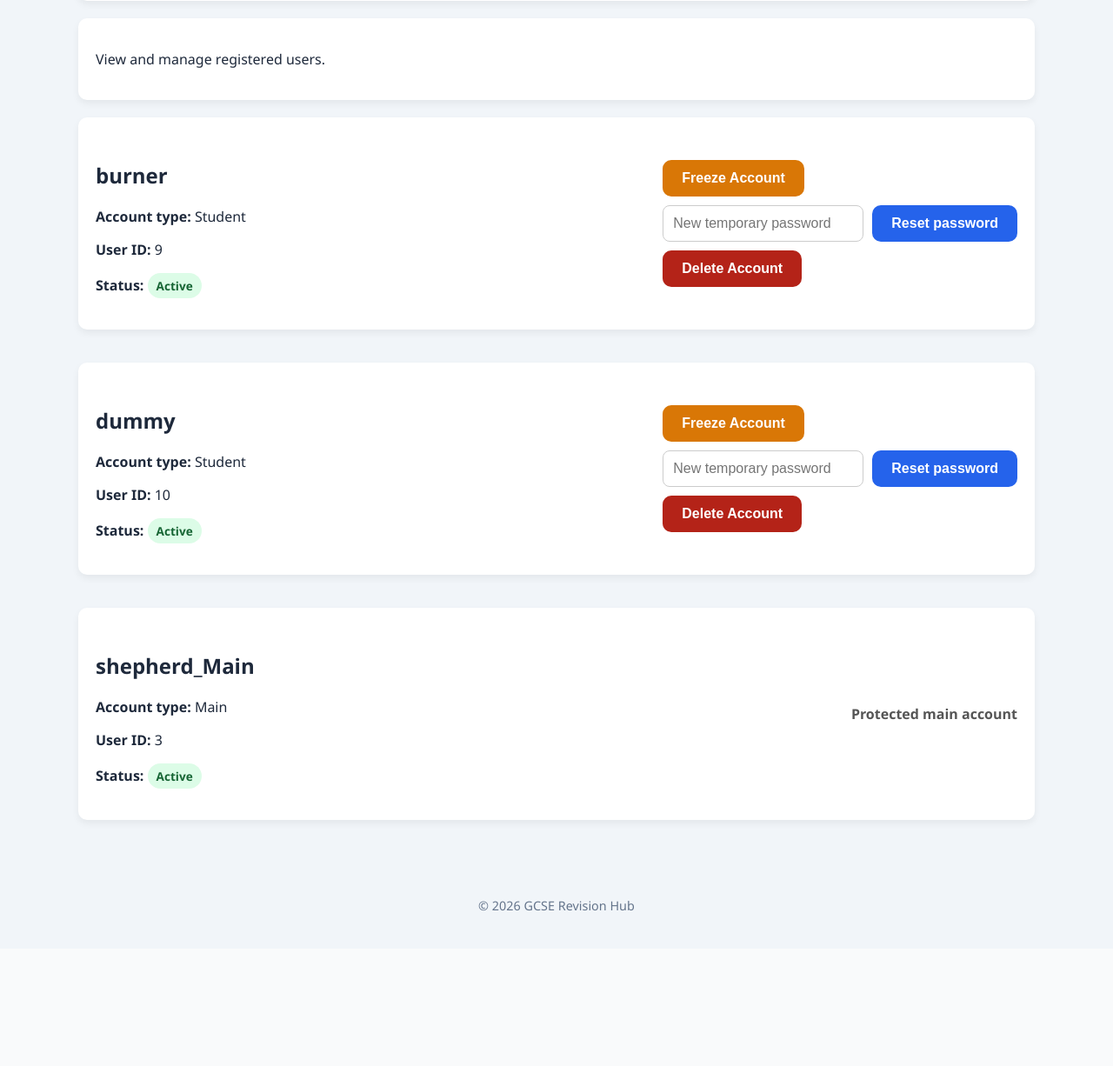
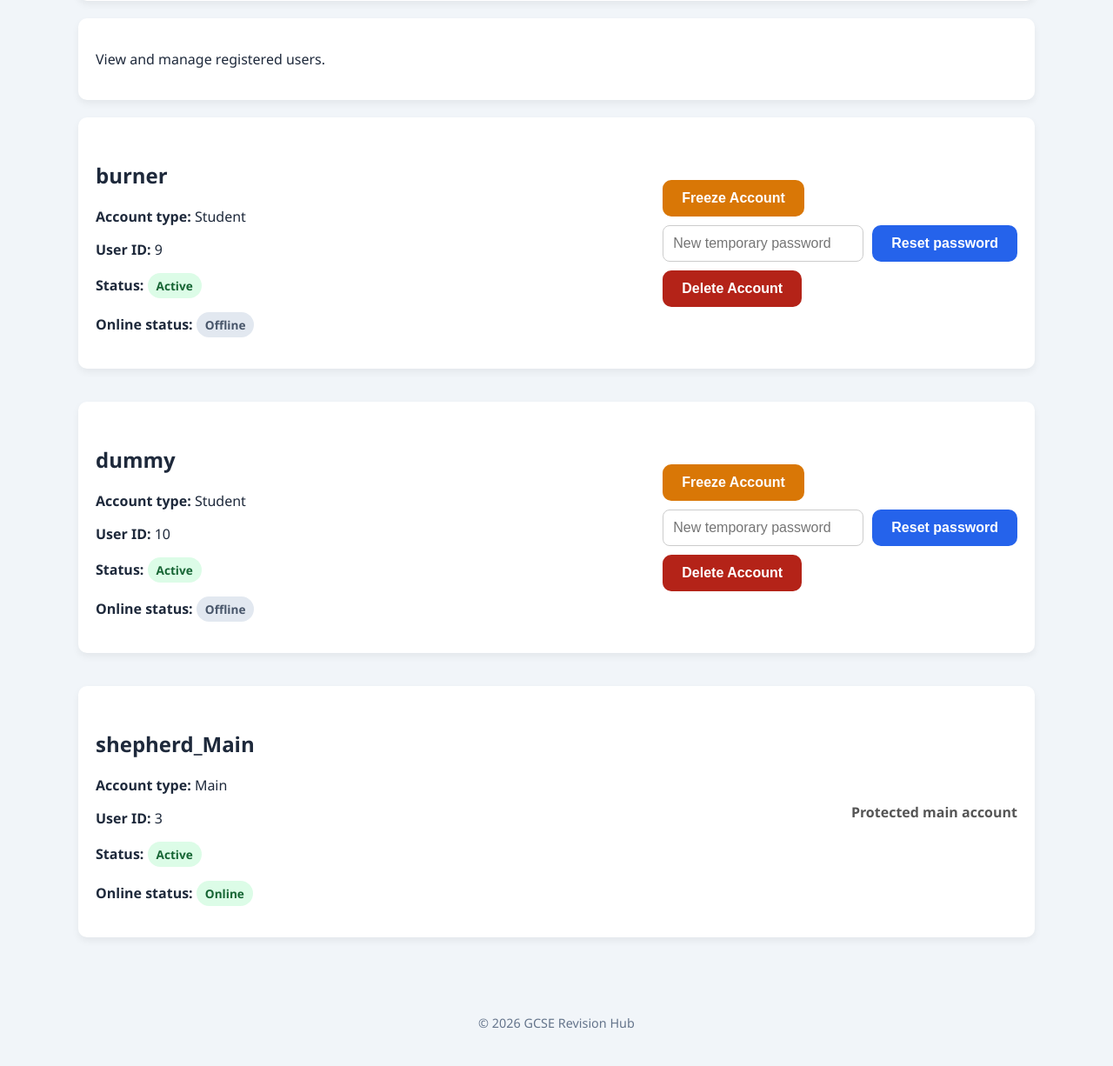
Before and after one commit to jshepherd1234/GCSE-Revision-App, a Flask app: page /manage-accounts in a window 1280 px wide. Shown: the part 580-1806 px from the top of the page at 87% size. Before the commit the page ends 1628 px from the top, so only its background shows below. Run offline with Flask 3, Linux system fonts and the light colour scheme; a user stored in the database is signed in; data comes from the database, SQL or seed files in the repository; both versions use the stored data as it was before the commit.

Commit message:
Fixed role switching, set main account user_id to 1, and added status tracking

```diff
--- a/app.py
+++ b/app.py
@@ -12,6 +12,8 @@ from jinja2 import TemplateNotFound
 
 from werkzeug.security import generate_password_hash, check_password_hash
 
+from datetime import datetime, timedelta
+
 app = Flask(__name__) #Creates the flask application
 
 DATABASE = "database.db"
@@ -40,7 +42,9 @@ def create_tables():
 
         role TEXT NOT NULL,
 
-        is_frozen INTEGER NOT NULL DEFAULT 0
+        is_frozen INTEGER NOT NULL DEFAULT 0,
+
+        last_active TIMESTAMP
 
     )
 
@@ -74,6 +78,20 @@ def create_tables():
 
         )
 
+    if "last_active" not in column_names:
+
+        connection.execute(
+
+            """
+
+            ALTER TABLE users
+
+            ADD COLUMN last_active TIMESTAMP
+
+            """
+
+        )
+
     connection.execute("""
 
     CREATE TABLE IF NOT EXISTS reports (
@@ -183,6 +201,77 @@ def save_setting(setting_name, setting_value):
             setting_value
 
         )
+
+    )
+
+    connection.commit()
+
+    connection.close()
+
+@app.before_request
+
+def update_last_active():
+
+    user_id = session.get("user_id")
+
+    if user_id is None:
+
+        return
+
+    connection = get_db_connection()
+
+    user = connection.execute(
+
+        """
+
+        SELECT is_frozen
+
+        FROM users
+
+        WHERE id = ?
+
+        """,
+
+        (user_id,)
+
+    ).fetchone()
+
+    if user is None:
+
+        connection.close()
+
+        session.clear()
+
+        return redirect(url_for("login"))
+
+    if user["is_frozen"]:
+
+        connection.close()
+
+        session.clear()
+
+        flash(
+
+            "Your account has been frozen.",
+            "error"
+
+        )
+
+        return redirect(url_for("login"))
+
+    connection.execute(
+
+        """
+
+        UPDATE users
+
+        SET last_active = CURRENT_TIMESTAMP
+
+        WHERE id = ?
+
+        """,
+
+        (user_id,)
 
     )
 
@@ -1045,6 +1134,32 @@ def dashboard():
 
 def logout():
 
+    user_id = session.get("user_id")
+
+    if user_id is not None:
+
+        connection = get_db_connection()
+
+        connection.execute(
+
+            """
+
+            UPDATE users
+
+            SET last_active = NULL
+
+            WHERE id = ?
+
+            """,
+
+            (user_id,)
+
+        )
+
+        connection.commit()
+
+        connection.close()
+
     session.clear()
 
     return redirect(url_for("homepage"))
@@ -1207,7 +1322,7 @@ def set_account_frozen(user_id):
 
         """
 
-        SELECT id, username, role, is_frozen
+        SELECT id, username, role, is_frozen, last_active
 
         FROM users
 
@@ -1305,7 +1420,7 @@ def manage_accounts():
 
     query = """
 
-        SELECT id, username, role, is_frozen
+        SELECT id, username, role, is_frozen, last_active
 
         FROM users
 
@@ -1349,11 +1464,45 @@ def manage_accounts():
 
     connection.close()
 
+    online_cutoff = datetime.utcnow() - timedelta(minutes=5)
+
+    users_with_status = []
+
+    for user in users:
+
+        is_online = False
+
+        if user["last_active"] and not user["is_frozen"]:
+
+            last_active = datetime.fromisoformat(
+
+                user["last_active"]
+
+            )
+
+            is_online = last_active >= online_cutoff
+
+        users_with_status.append({
+
+            "id": user["id"],
+
+            "username": user["username"],
+
+            "role": user["role"],
+
+            "is_frozen": user["is_frozen"],
+
+            "last_active": user["last_active"],
+
+            "is_online": is_online
+
+        })
+
     return render_template(
 
         "manage_accounts.html",
 
-        users=users,
+        users=users_with_status,
 
         selected_username=username,
 
--- a/static/style.css
+++ b/static/style.css
@@ -725,6 +725,22 @@ button.button{
 
 }
 
+.status-online{
+
+    background: #dcfce7;
+
+    color: #166534;
+
+}
+
+.status-offline{
+
+    background: #e2e8f0;
+
+    color: #475569;
+
+}
+
 .warning-button{
 
     background: #d97706;
--- a/templates/dashboard.html
+++ b/templates/dashboard.html
@@ -136,7 +136,7 @@ Dashboard
 
 </div>
 
-{% if role == "main" %}
+{% if session.get("role") == "main" %}
 
 <div class="section">
 
--- a/templates/manage_accounts.html
+++ b/templates/manage_accounts.html
@@ -243,6 +243,30 @@ Manage Accounts
 
             </p>
 
+            <p>
+
+                <strong>Online status:</strong>
+
+                {% if user["is_online"] %}
+
+                    <span class="status-badge status-online">
+
+                        Online
+
+                    </span>
+
+                {% else %}
+
+                 <span class="status-badge status-offline">
+
+                    Offline
+
+                 </span>
+
+                {% endif %}
+
+            </p>
+
         </div>
 
         <div class="account-actions">
```
Also changed, not shown: database.db (deleted), 1 other file.
